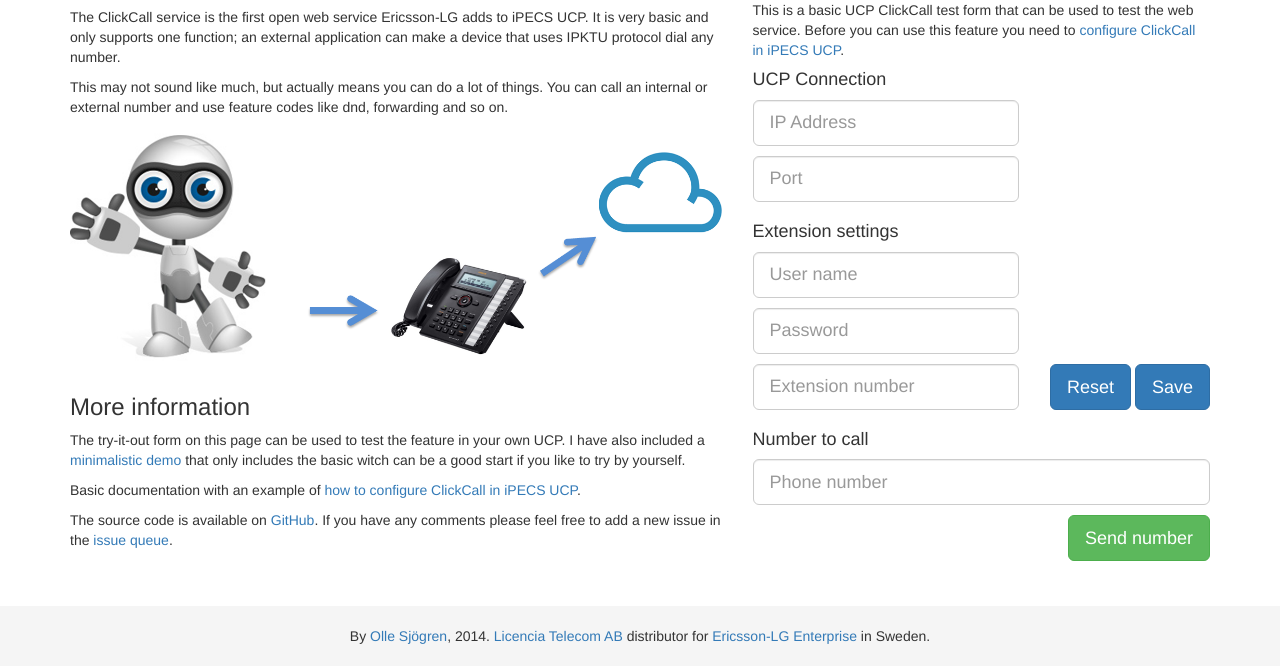
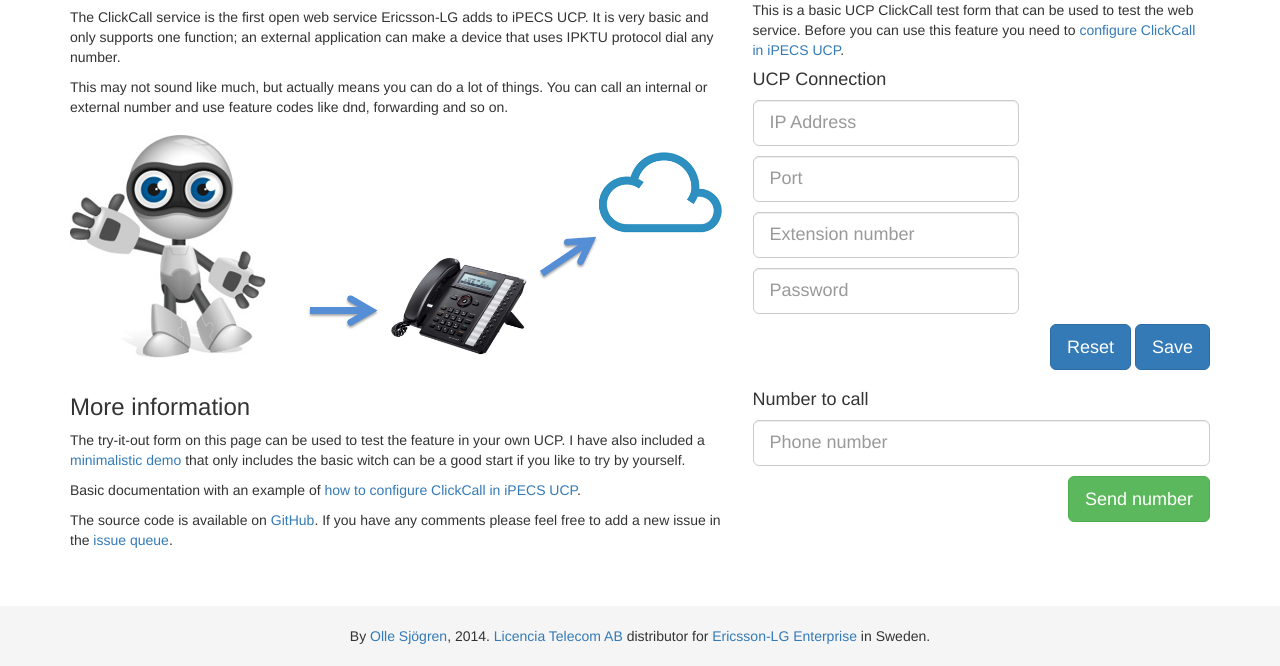
Before and after one commit to bonomali/ucp-clickcall-demo, a PHP site: page / in a window 1280 px wide. Shown: the part 134-800 px from the top of the page. Run offline with PHP 8.4, Linux system fonts and the light colour scheme; some libraries are stand-ins or nearby versions.

Commit message:
Username = Extention from A.0Bl

```diff
--- a/html/httppost.js
+++ b/html/httppost.js
@@ -39,17 +39,9 @@ function formatXml(xml, html_output) {
 
 $(document).ready(function(){
 
-  // Default values. Only for test.
-  //$('#username').val("dude");
-  //$('#extension').val("499");
-  //$('#password').val("dude1971");
-  //$('#ip').val("62.181.215.40");
-  //$('#port').val("7878");
-  //$('#callto').val("401");
-
   function loadSettings() {
     // HELP: https://github.com/carhartl/jquery-cookie
-    $('#username').val($.cookie('cc-username'));
+    //$('#username').val($.cookie('cc-username'));
     $('#extension').val($.cookie('extension'));
     $('#password').val($.cookie('password'));
     $('#ip').val($.cookie('ip'));
@@ -67,7 +59,7 @@ $(document).ready(function(){
 
   // Reloade page
   $( "#reset" ).click(function() {
-    $.removeCookie('cc-username');
+    //$.removeCookie('cc-username');
     $.removeCookie('extension');
     $.removeCookie('password');
     $.removeCookie('ip');
@@ -82,7 +74,7 @@ $(document).ready(function(){
   // Save settings
   $( "#save" ).click(function() {
     var cookieDays = 365 * 2 // 2 years
-    $.cookie('cc-username', $('#username').val(), cookieDays);
+    //$.cookie('cc-username', $('#username').val(), cookieDays);
     $.cookie('extension', $('#extension').val(), cookieDays);
     $.cookie('password', $('#password').val(), cookieDays);
     $.cookie('ip', $('#ip').val(), cookieDays);
@@ -100,7 +92,7 @@ $(document).ready(function(){
 
     // Build xml string
     var ucpxml = '<?xml version="1.0" encoding="utf-8"?><!DOCTYPE ipecs_svc SYSTEM "iPECSService.dtd"><ipecs_svc><request type="service" encrypt="off" servicename="clicktocall"><clicktocall>'
-               + '<userinfo><stnnum>' + $('#extension').val() + '</stnnum><userid>' + $('#username').val() + '</userid><userpwd encrypt="off">' + $('#password').val() + '</userpwd></userinfo>'
+               + '<userinfo><stnnum>' + $('#extension').val() + '</stnnum><userid>' + $('#extension').val() + '</userid><userpwd encrypt="off">' + $('#password').val() + '</userpwd></userinfo>'
                + '<srcinfo><dialnum>' + $('#extension').val() + '</dialnum></srcinfo>'
                + '<destinfo calltype="single"><dialnum>' + $('#callto').val() + '</dialnum></destinfo>'
                + '</clicktocall></request></ipecs_svc>';
--- a/html/index.php
+++ b/html/index.php
@@ -88,24 +88,24 @@
             <label for="port" class="control-label sr-only">UCP port</label>
             <input type="text" class="form-control input-lg" id="port" placeholder="Port" required>
           </div>
-         <h4>Extension settings</h4>
-          <div class="form-group">
+         <!--h4>Extension settings</h4-->
+          <!--div class="form-group">
             <label for="username" class="control-label sr-only">Username</label>
             <input type="text" class="form-control input-lg" id="username" placeholder="User name" required>
+          </div-->
+          <div class="form-group">
+            <label for="extension" class="control-label sr-only">Extension number</label>
+            <input type="text" class="form-control input-lg" id="extension" placeholder="Extension number" required>
           </div>
           <div class="form-group">
             <label for="password" class="control-label sr-only">Password</label>
             <input type="password" class="form-control input-lg" id="password" placeholder="Password" required>
           </div>
-          <div class="form-group">
-            <label for="extension" class="control-label sr-only">Extension number</label>
-            <input type="text" class="form-control input-lg" id="extension" placeholder="Extension number" required>
-          </div>
-          <div class="form-group buttons pull-right">
+          <div class="form-group right">
             <button type="button" class="btn btn-primary btn-lg ladda-button" data-style="expand-right" id="reset">Reset</button>
             <button type="button" class="btn btn-primary btn-lg ladda-button" data-style="expand-right" id="save">Save</button>
           </div>
-          <h4>Number to call</h4>
+          <h4 class="clearfix">Number to call</h4>
           <div class="form-group callto">
             <label for="callto" class="control-label sr-only">Call to</label>
             <input type="text" class="form-control input-lg" id="callto" placeholder="Phone number" required>
--- a/html/licencia/index.css
+++ b/html/licencia/index.css
@@ -12,7 +12,7 @@ body { /* Margin bottom by footer height */ margin-bottom: 80px; }
 -------------------------------------------------- */
 .header { padding: 13px 0 10px; background-color: #f7f7f7; }
 .content { margin-bottom: 15px; }
-.jumbotron.block {    margin: 20px 0 0; padding: 1px 15px 15px; }
+.jumbotron.block { margin: 20px 0 0; padding: 1px 15px 15px; }
 .scroller { overflow: auto; }
 .form-inline .form-group { margin-bottom: 10px; }
 .form-inline .callto { display: block; width: 100%; }
@@ -28,3 +28,4 @@ body { /* Margin bottom by footer height */ margin-bottom: 80px; }
 #ucpxml-response { margin-bottom: 10px; }
 img { max-width: 100%; }
 .removed-stuff { color: gray; text-decoration: line-through; }
+.right { text-align: right; width: 100%; }
```
